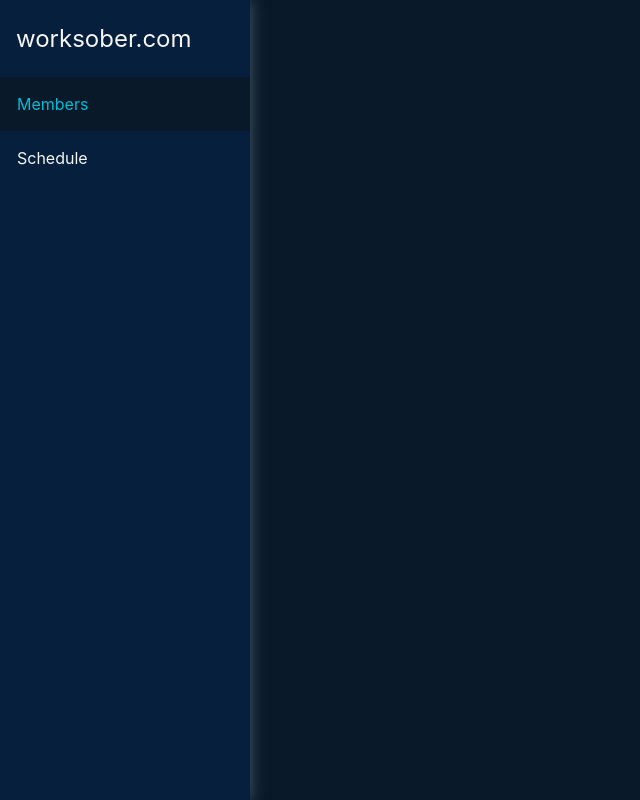
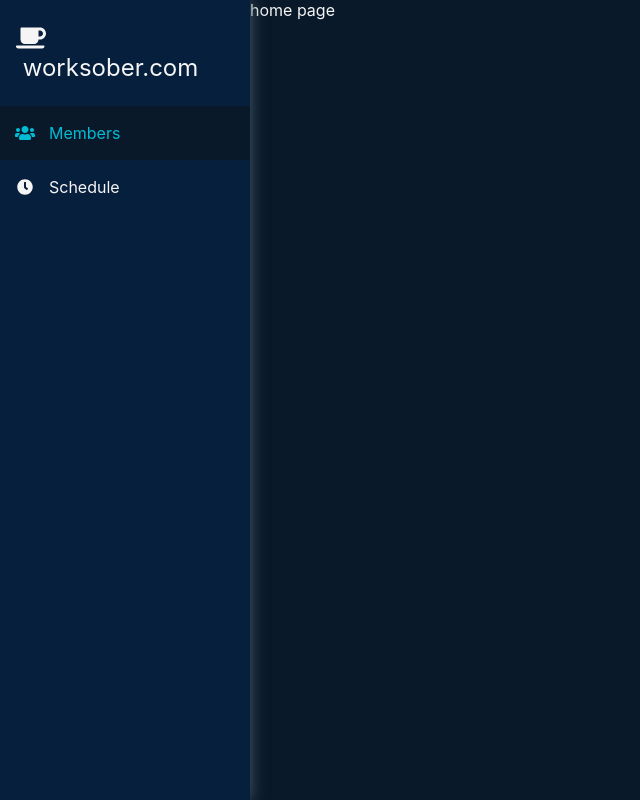
Before and after one commit to mp5maker/react-club-management, a React (Create React App) app in the folder frontend/: page / in a window 1280 px wide. Shown: the whole page, without its empty margins (0-640 px from the left). Built offline with nearby package versions, Linux system fonts and the light colour scheme; no server answers.

Commit message:
feat: add link page routes for members and schedule

```diff
--- a/frontend/package.json
+++ b/frontend/package.json
@@ -3,6 +3,11 @@
   "version": "0.1.0",
   "private": true,
   "dependencies": {
+    "@fortawesome/fontawesome-svg-core": "^1.2.36",
+    "@fortawesome/free-brands-svg-icons": "^5.15.4",
+    "@fortawesome/free-regular-svg-icons": "^5.15.4",
+    "@fortawesome/free-solid-svg-icons": "^5.15.4",
+    "@fortawesome/react-fontawesome": "^0.1.15",
     "@reduxjs/toolkit": "^1.6.2",
     "@testing-library/jest-dom": "^5.11.4",
     "@testing-library/react": "^11.1.0",
--- a/frontend/src/components/sidebar/index.tsx
+++ b/frontend/src/components/sidebar/index.tsx
@@ -6,6 +6,8 @@ import useLanguage from '../../hooks/useLanguage'
 import Box from '../box'
 import Typography from '../typography'
 import './sidbar.scss'
+import { FontAwesomeIcon } from '@fortawesome/react-fontawesome'
+import { faCoffee, faUsers, faClock } from '@fortawesome/free-solid-svg-icons'
 
 interface ISidebarProps {}
 
@@ -17,17 +19,26 @@ const Sidebar: React.FC<ISidebarProps> = (): JSX.Element => {
       <Box className={'sidebar-container open'} color={COLORS.BACKGROUND_2}>
         <Box className="sidebar-header">
           <Typography variant={TYPOGRAPHY_VARIANT.H4}>
+            <FontAwesomeIcon icon={faCoffee} /> &nbsp;
             {t('WORK_SOBER')}
           </Typography>
         </Box>
         <Box className="sidebar-content">
           <Box className="sidebar-item">
             <NavLink to={routes.root.path} activeClassName="active" exact>
+              <Box className="sidebar-icon">
+                <FontAwesomeIcon icon={faUsers} />
+                &nbsp;&nbsp;
+              </Box>
               {t('MEMBERS')}
             </NavLink>
           </Box>
           <Box className="sidebar-item">
             <NavLink to={routes.schedule.path} activeClassName="active" exact>
+              <Box className="sidebar-icon">
+                <FontAwesomeIcon icon={faClock} />
+                &nbsp;&nbsp;
+              </Box>
               {t('SCHEDULE')}
             </NavLink>
           </Box>
--- a/frontend/src/components/sidebar/sidbar.scss
+++ b/frontend/src/components/sidebar/sidbar.scss
@@ -20,6 +20,7 @@
         padding: var(--medium) var(--medium);
         text-decoration: none;
         display: flex;
+        align-items: center;
         height: 100%;
         color: var(--text1);
         transition: all linear 0.25s;
@@ -37,6 +38,13 @@
           width: 100%;
           padding: var(--small);
         }
+        .sidebar-icon {
+          display: flex;
+          justify-content: center;
+          align-items: center;
+          width: var(--large);
+          margin-right: var(--small);
+        }
       }
     }
   }
--- a/frontend/src/index.scss
+++ b/frontend/src/index.scss
@@ -121,6 +121,9 @@ code {
   height: 100%;
 }
 
-[class^='-page-container'] {
+[class$="-page-container"] {
   height: 100%;
+  @media only screen and (min-width: 768px) {
+    padding-left: 250px;
+  }
 }
```
Also changed, not shown: 1 other file (tests, documents, lock files or other folders).
